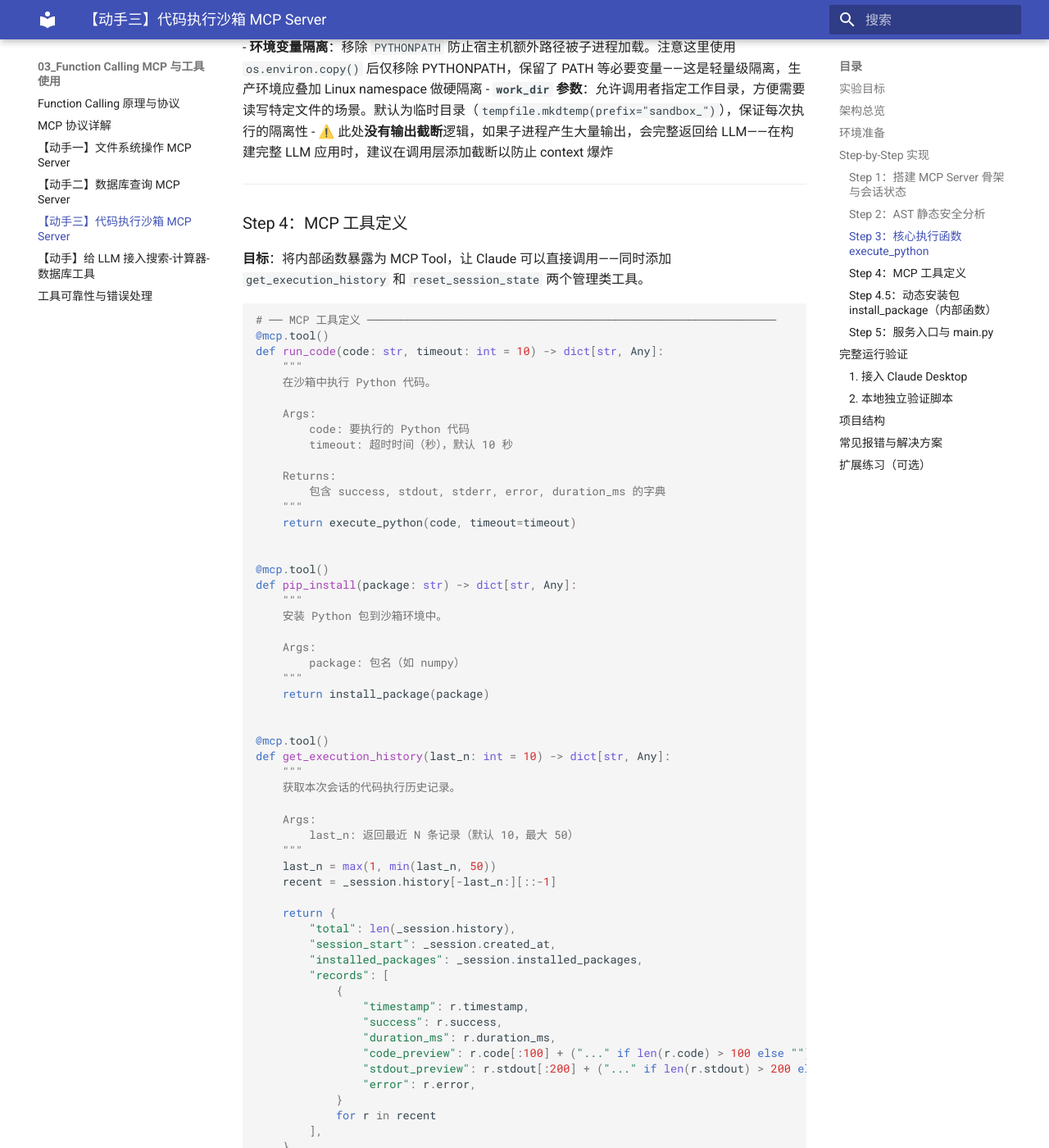
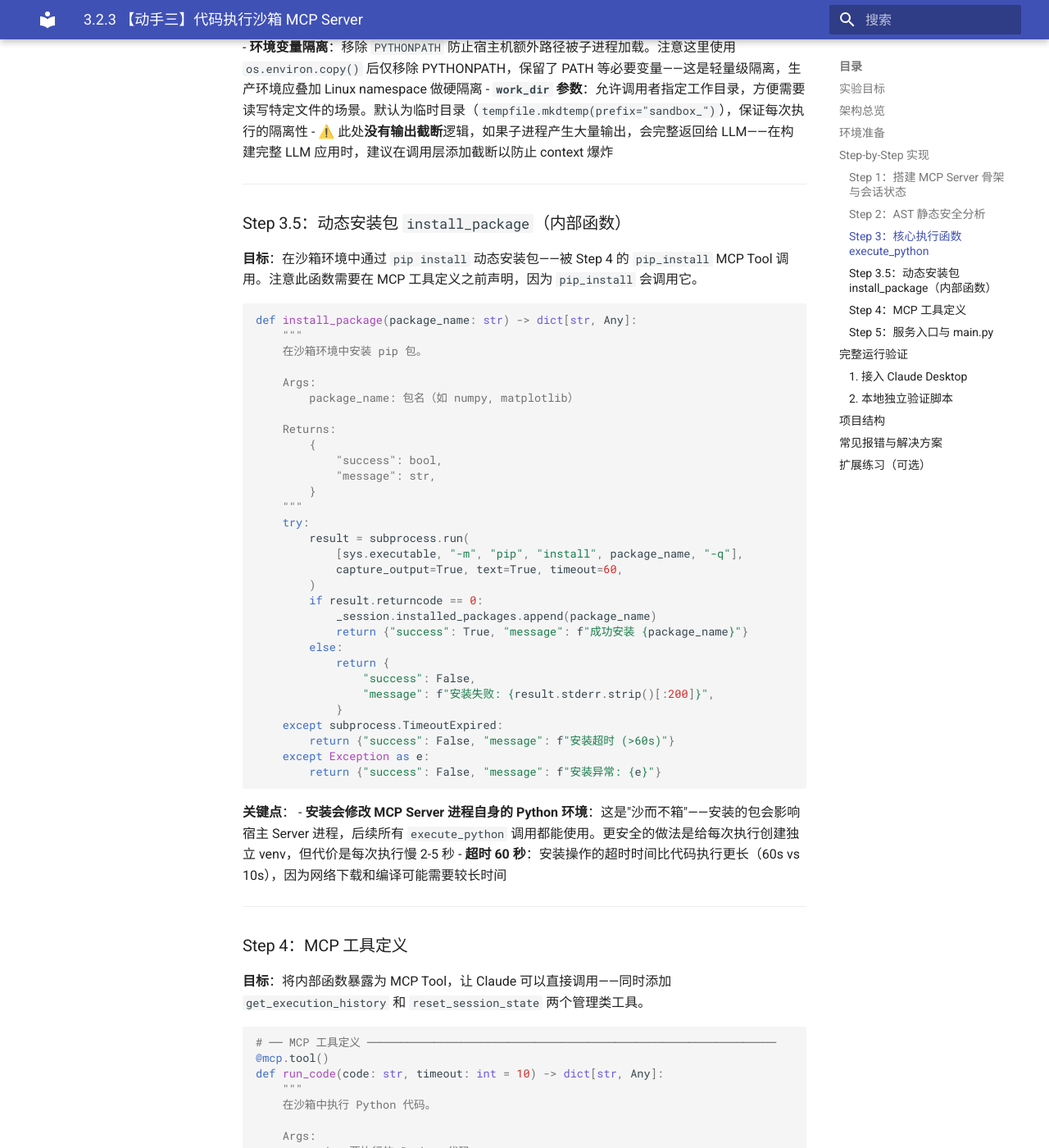
Before and after one commit to swf2020/AI-Agent-in-Practice, an MkDocs documentation site: the page built from docs/AI Agent In Practice/03_Function Calling MCP 与工具使用/3.2.3 【动手三】代码执行沙箱 MCP Server.md, in a window 1280 px wide and 1400 px high, scrolled down 7042 px. Shown: the whole window at 82% size. Built offline with MkDocs 1.6.1 and Material for MkDocs 9.7.7, drawn with Linux system fonts in a browser that asks for light colours; some of the changed text lies outside the part shown.

Commit message:
fix(review): 修复第03章 Function Calling/MCP 文档的代码与命名问题
- 3.2: 标题层级 ## → # 统一
- 3.2.1: 标题编号 3.2 → 3.2.1；补全缺失的 ALLOWED_ROOT 常量（修复 main.py ImportError）
- 3.2.2: 标题编号 3.2 → 3.2.2
- 3.2.3: 文件名补空格；标题补空格和编号；install_package 移至 pip_install 之前避免 NameError
- 3.4: 标题层级 ## → # 统一

````diff
--- a/docs/AI Agent In Practice/03_Function Calling MCP 与工具使用/3.2.1 【动手一】文件系统操作 MCP Server.md
+++ b/docs/AI Agent In Practice/03_Function Calling MCP 与工具使用/3.2.1 【动手一】文件系统操作 MCP Server.md
@@ -113,6 +113,10 @@ def _get_server_instructions() -> str:
         f"单文件最大读取 {MAX_FILE_SIZE_BYTES // 1024}KB。"
         "写操作会直接修改磁盘文件，请在执行前向用户确认。"
     )
+
+
+# 供外部导入的只读常量，值在模块加载时从环境变量读取
+ALLOWED_ROOT = _get_allowed_root()
 
 mcp = FastMCP(
     name="filesystem-server",
--- a/docs/AI Agent In Practice/03_Function Calling MCP 与工具使用/3.2.2 【动手二】数据库查询 MCP Server.md
+++ b/docs/AI Agent In Practice/03_Function Calling MCP 与工具使用/3.2.2 【动手二】数据库查询 MCP Server.md
@@ -1,4 +1,4 @@
-# 3.2 【动手二】数据库查询 MCP Server
+# 3.2.2 【动手二】数据库查询 MCP Server
 
 **难度** ⭐⭐⭐ | **类型** Tools + Resources | **适合人群** 后端开发者
 
--- a/docs/AI Agent In Practice/03_Function Calling MCP 与工具使用/3.2.3【动手三】代码执行沙箱 MCP Server.md
+++ b/docs/AI Agent In Practice/03_Function Calling MCP 与工具使用/3.2.3 【动手三】代码执行沙箱 MCP Server.md
@@ -1,4 +1,4 @@
-# 3.2【动手三】代码执行沙箱 MCP Server
+# 3.2.3 【动手三】代码执行沙箱 MCP Server
 
 **难度** ⭐⭐⭐⭐ | **类型** Tools | **适合人群** 有安全意识的工程师
 
@@ -323,6 +323,49 @@ def execute_python(code: str, timeout: int = 10, work_dir: str | None = None) ->
 
 ---
 
+### Step 3.5：动态安装包 `install_package`（内部函数）
+
+**目标**：在沙箱环境中通过 `pip install` 动态安装包——被 Step 4 的 `pip_install` MCP Tool 调用。注意此函数需要在 MCP 工具定义之前声明，因为 `pip_install` 会调用它。
+
+```python
+def install_package(package_name: str) -> dict[str, Any]:
+    """
+    在沙箱环境中安装 pip 包。
+
+    Args:
+        package_name: 包名（如 numpy, matplotlib）
+
+    Returns:
+        {
+            "success": bool,
+            "message": str,
+        }
+    """
+    try:
+        result = subprocess.run(
+            [sys.executable, "-m", "pip", "install", package_name, "-q"],
+            capture_output=True, text=True, timeout=60,
+        )
+        if result.returncode == 0:
+            _session.installed_packages.append(package_name)
+            return {"success": True, "message": f"成功安装 {package_name}"}
+        else:
+            return {
+                "success": False,
+                "message": f"安装失败: {result.stderr.strip()[:200]}",
+            }
+    except subprocess.TimeoutExpired:
+        return {"success": False, "message": f"安装超时 (>60s)"}
+    except Exception as e:
+        return {"success": False, "message": f"安装异常: {e}"}
+```
+
+**关键点**：
+- **安装会修改 MCP Server 进程自身的 Python 环境**：这是"沙而不箱"——安装的包会影响宿主 Server 进程，后续所有 `execute_python` 调用都能使用。更安全的做法是给每次执行创建独立 venv，但代价是每次执行慢 2-5 秒
+- **超时 60 秒**：安装操作的超时时间比代码执行更长（60s vs 10s），因为网络下载和编译可能需要较长时间
+
+---
+
 ### Step 4：MCP 工具定义
 
 **目标**：将内部函数暴露为 MCP Tool，让 Claude 可以直接调用——同时添加 `get_execution_history` 和 `reset_session_state` 两个管理类工具。
@@ -411,49 +454,6 @@ def reset_session() -> dict[str, Any]:
 - **工具名设计**：MCP 工具使用 `run_code`、`pip_install` 等简洁命名，内部函数使用 `execute_python`、`install_package`——这样既保证工具名对 LLM 友好（简短清晰），又保留内部函数的可扩展性
 - **`pip_install` 无白名单**：当前实现中 `install_package` 没有包名白名单限制，可以安装任何 pip 包。这是设计取舍——简化实现，信任用户。生产环境中应添加白名单或至少的黑名单（如阻止安装 `os`、`requests` 等可能被混淆攻击的包名）
 - `reset_session` 是 `reset_session_state` 的别名，仅供 `test_sandbox.py` 和外部导入使用，MCP 工具注册的名称是 `reset_session_state`
-
----
-
-### Step 4.5：动态安装包 `install_package`（内部函数）
-
-**目标**：在沙箱环境中通过 `pip install` 动态安装包——被 `pip_install` MCP Tool 调用。
-
-```python
-def install_package(package_name: str) -> dict[str, Any]:
-    """
-    在沙箱环境中安装 pip 包。
-
-    Args:
-        package_name: 包名（如 numpy, matplotlib）
-
-    Returns:
-        {
-            "success": bool,
-            "message": str,
-        }
-    """
-    try:
-        result = subprocess.run(
-            [sys.executable, "-m", "pip", "install", package_name, "-q"],
-            capture_output=True, text=True, timeout=60,
-        )
-        if result.returncode == 0:
-            _session.installed_packages.append(package_name)
-            return {"success": True, "message": f"成功安装 {package_name}"}
-        else:
-            return {
-                "success": False,
-                "message": f"安装失败: {result.stderr.strip()[:200]}",
-            }
-    except subprocess.TimeoutExpired:
-        return {"success": False, "message": f"安装超时 (>60s)"}
-    except Exception as e:
-        return {"success": False, "message": f"安装异常: {e}"}
-```
-
-**关键点**：
-- **安装会修改 MCP Server 进程自身的 Python 环境**：这是"沙而不箱"——安装的包会影响宿主 Server 进程，后续所有 `execute_python` 调用都能使用。更安全的做法是给每次执行创建独立 venv，但代价是每次执行慢 2-5 秒
-- **超时 60 秒**：安装操作的超时时间比代码执行更长（60s vs 10s），因为网络下载和编译可能需要较长时间
 
 ---
 
````
Also changed, not shown: other parts of docs/AI Agent In Practice/03_Function Calling MCP 与工具使用/3.2.1 【动手一】文件系统操作 MCP Server.md (+1 -1 lines), docs/AI Agent In Practice/03_Function Calling MCP 与工具使用/3.2 MCP 协议详解.md (+1 -1 lines), docs/AI Agent In Practice/03_Function Calling MCP 与工具使用/3.4 工具可靠性与错误处理.md (+1 -1 lines).
